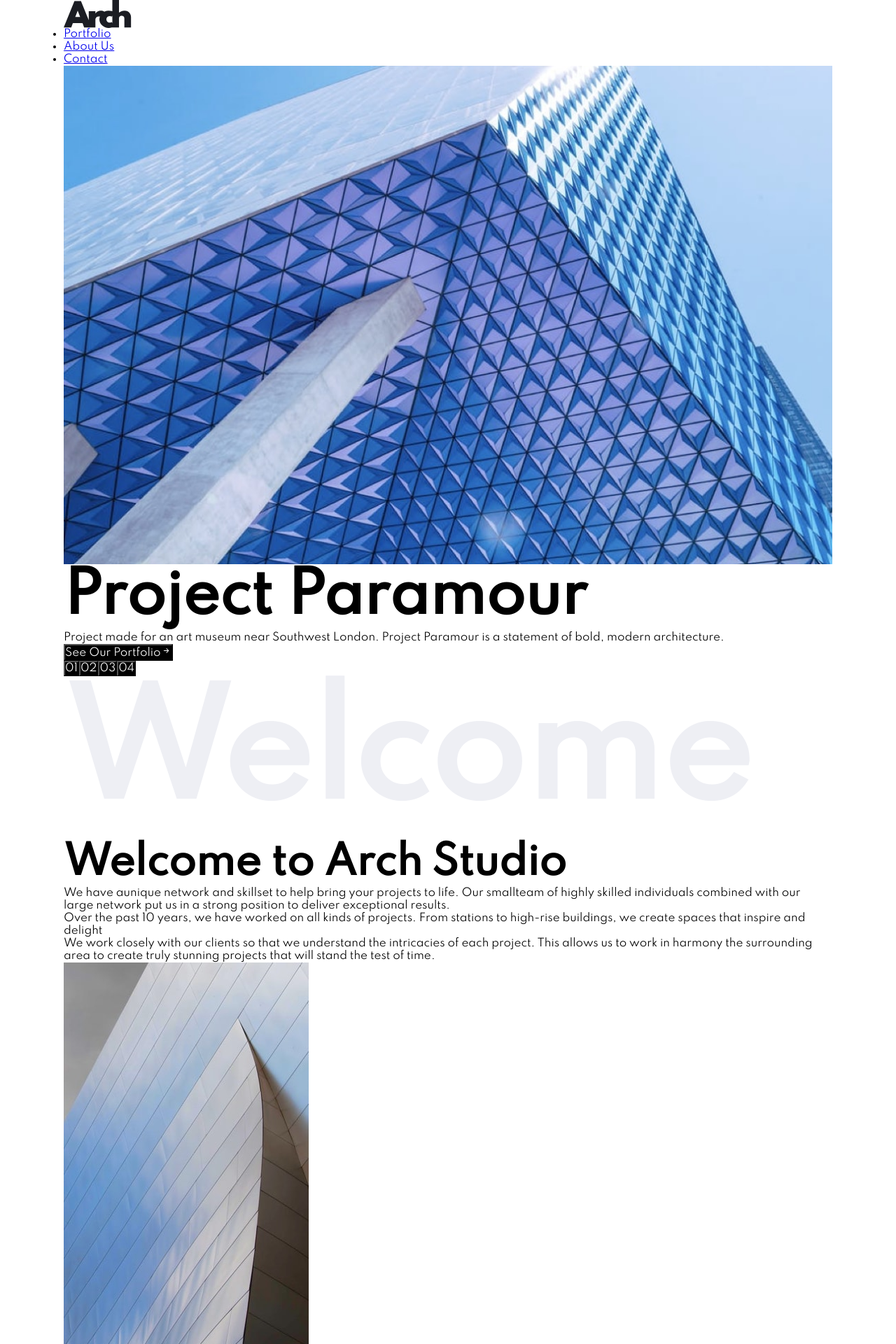
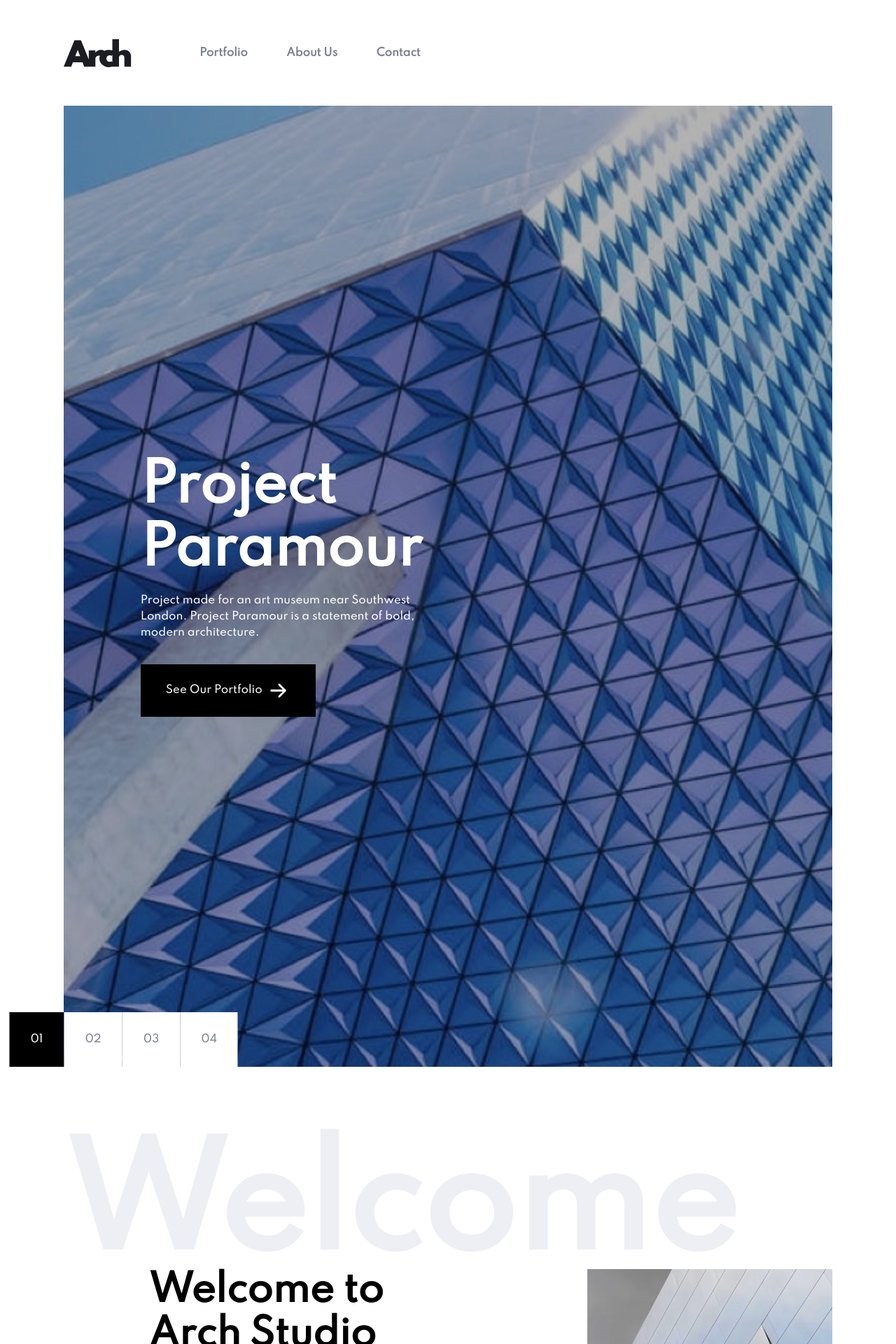
Before and after one commit to Kl3va/arch-studio, a React (Create React App) app: page / in a window 1280 px wide. Shown: the top 1920 px of the page at 70% size. Built offline with nearby package versions, Linux system fonts and the light colour scheme.

Commit message:
updated home.js

```diff
--- a/src/data/homeData/homeData.js
+++ b/src/data/homeData/homeData.js
@@ -96,7 +96,7 @@ export const subHeader = {
 };
 
 export const about = {
-  heading: "Small team, big ideas",
+  heading: "Small team,big ideas",
   btnText: "About Us",
   desktopImg: teamDesktop,
   tabletImg: teamTablet,
--- a/src/pages/home/Featured.js
+++ b/src/pages/home/Featured.js
@@ -28,9 +28,9 @@ const Featured = ({ heading, btnText, subContents }) => {
               return (
                 <div key={index} className="featured-content">
                   <picture className="featured-content__img">
-                    <source media="(max-width: 573px)" srcSet={imgTablet} />
-                    <source media="(max-width: 375px)" srcSet={imgMobile} />
-                    <img loading="lazy" src={imgDesktop} alt="portfolio" />
+                    <source media="(min-width: 573px)" srcSet={imgDesktop} />
+                    <source media="(min-width: 375px)" srcSet={imgTablet} />
+                    <img loading="lazy" src={imgMobile} alt="portfolio" />
                   </picture>
                   <p className="featured-content__text">{headingLarge}</p>
                   <div className="featured-subcontent">
--- a/src/pages/home/Header.js
+++ b/src/pages/home/Header.js
@@ -10,22 +10,42 @@ const Header = ({ btnText, btnGroupText, mainContents }) => {
 
   return (
     <header className="header">
-      <div className="main-header">
-        <picture className="header-image">
-          <source media="(max-width: 573px)" srcSet={tabletImg} />
-          <source media="(max-width: 375px)" srcSet={mobileImg} />
-          <img loading="lazy" src={desktopImg} alt="project" />
+      <div className="main-header packed">
+        <picture className="header-picture">
+          <source media="(min-width: 573px)" srcSet={desktopImg} />
+          <source media="(min-width: 375px)" srcSet={tabletImg} />
+          <img
+            loading="lazy"
+            src={mobileImg}
+            alt="project"
+            className="header-img"
+          />
         </picture>
-        <div>
+        <div className="heading-contents">
           <h1 className="heading-medium">{heading}</h1>
           <p className="text-secondary">{paragraph}</p>
           <Button className="btn-large" text={btnText}>
-            <BsArrowRightShort />
+            <BsArrowRightShort className="icon-arrow" />
           </Button>
         </div>
+        <div className="blank"></div>
         <div className="tab-btns">
           {btnGroupText.map((btn, index) => {
-            return <Button key={index} className="btn-small" text={btn} />;
+            return (
+              /* <Button
+                key={index}
+                className="btn-small"
+                text={btn}
+                onClick={() => setValue(index)}
+              /> */
+              <button
+                className="btn-small"
+                key={index}
+                onClick={() => setValue(index)}
+              >
+                {btn}
+              </button>
+            );
           })}
         </div>
       </div>
--- a/src/pages/home/HomeAbout.js
+++ b/src/pages/home/HomeAbout.js
@@ -5,16 +5,22 @@ import { BsArrowRightShort } from "react-icons/bs";
 const HomeAbout = ({ heading, btnText, desktopImg, tabletImg, mobileImg }) => {
   return (
     <section className="section">
-      <div className="home-about">
-        <picture className="home-about__image">
-          <source media="(max-width: 573px)" srcSet={tabletImg} />
-          <source media="(max-width: 375px)" srcSet={mobileImg} />
-          <img loading="lazy" src={desktopImg} alt="small ideas" />
+      <div className="home-about packed">
+        <picture className="home-about__picture">
+          <source media="(min-width: 573px)" srcSet={desktopImg} />
+          <source media="(min-width: 375px)" srcSet={tabletImg} />
+          <img
+            loading="lazy"
+            src={mobileImg}
+            alt="small ideas"
+            className="home-about__img"
+          />
         </picture>
+        <div className="blank"></div>
         <div className="home-about__content">
-          <h2 className="heading-small">{heading}</h2>
-          <Button className="btn-small" text={btnText}>
-            <BsArrowRightShort />
+          <h2 className="home-about__heading">{heading}</h2>
+          <Button className="btn-large" text={btnText}>
+            <BsArrowRightShort className="icon-arrow" />
           </Button>
         </div>
       </div>
--- a/src/pages/home/Navbar.js
+++ b/src/pages/home/Navbar.js
@@ -1,12 +1,16 @@
 import React from "react";
 import Navlinks from "./Navlinks";
+import { Link } from "react-router-dom";
 
 //Navigation Component
 const Navbar = ({ logo, navigation }) => {
   return (
-    <nav>
+    <nav className="nav">
       <div className="nav__logo">
-        <img src={logo} alt="logo" />
+        <Link to="/">
+          <img src={logo} alt="logo" />
+        </Link>
+        {/*<img src={logo} alt="logo" />*/}
       </div>
       <Navlinks navigation={navigation} link="nav__link" items="nav__items" />
     </nav>
--- a/src/pages/home/Welcome.js
+++ b/src/pages/home/Welcome.js
@@ -2,11 +2,11 @@ import React from "react";
 
 const Welcome = ({ headingLarge, headingSmall, texts, img }) => {
   return (
-    <section className="section">
+    <section className="section section--welcome">
       <div className="welcome">
-        <h1 className="heading-large">{headingLarge}</h1>
-        <div>
-          <h2 className="heading-small">{headingSmall}</h2>
+        <h1 className="heading-large welcome__heading">{headingLarge}</h1>
+        <div className="welcome__contents">
+          <h2 className="heading-small welcome-subheading">{headingSmall}</h2>
           <div className="welcome-text">
             {texts.map((text, index) => {
               return (
@@ -17,7 +17,7 @@ const Welcome = ({ headingLarge, headingSmall, texts, img }) => {
             })}
           </div>
         </div>
-        <div>
+        <div className="welcome__img">
           <img loading="lazy" src={img} alt="welcome" />
         </div>
       </div>
--- a/src/sass/_base.scss
+++ b/src/sass/_base.scss
@@ -13,29 +13,44 @@ $red: rgb(223, 86, 86);
 $font-secondary: "Spartan", sans-serif;
 
 //Breakpoints
+$breakpoint-large: 78.5em;
+$breakpoint-small: 33.88em;
+
+//MIXINS
+@mixin imagestyle {
+  width: 100%;
+  object-fit: cover;
+  z-index: 1;
+}
 
 //Typography
 .heading-large {
   //font-size: Clamp(5rem, calc(7vw + 1rem), 13rem);
-  font-size: calc(Clamp(5rem, 15vw + 1rem, 13rem));
+  font-size: clamp(4.8rem, calc(14vw + 0.8rem), 12.8rem);
   color: $very-light-grey;
   font-weight: 700;
 }
 
 .heading-medium {
-  // font-size: calc(Clamp(3.2rem, 7vw + 1rem, 5.33rem);
-  font-size: 5.33rem;
+  font-size: clamp(3rem, calc(8vw + 0.5rem), 5rem);
+  color: $color-primary;
+  font-weight: 700;
+  margin-bottom: 1rem;
+}
+
+h2 {
+  font-size: clamp(2.4rem, calc(5vw + 0.5rem), 3.5rem);
+  //font-size: 2.5rem;
   font-weight: 700;
 }
 
-.heading-small {
-  font-size: 3.73rem;
+h3 {
+  font-size: 1rem;
   font-weight: 700;
 }
 
-.heading-smallest {
-  font-size: 1.2rem;
-  font-weight: 700;
+p {
+  line-height: 1.56rem;
 }
 
 *,
@@ -68,26 +83,50 @@ picture {
 .btn-large {
   background-color: black;
   color: white;
+  //width: 16.8rem;
+  //height: 4.8rem;
+  padding: 1rem 2.1rem 1rem 2.4rem;
+  border: none;
+  text-align: center;
+
+  display: flex;
+  align-items: center;
+  justify-content: space-evenly;
+  transition: all ease 0.2s;
+
+  &:hover {
+    background-color: $dark-grey;
+  }
 }
 
 .btn-small {
   background-color: black;
   color: white;
+  padding: 2rem;
+  //width: 5.33rem;
+  //aspect-ratio: 1 / 1;
+  border: none;
+}
+
+.icon-arrow {
+  font-size: 3rem;
+  display: inline-block;
 }
 
 body {
   background-color: $color-primary;
   font-family: $font-secondary;
   line-height: 1.2;
+  font-weight: 500;
 }
 
 .container {
   display: grid;
   grid-template-rows: auto;
   grid-template-columns:
-    [full-start] minmax(2rem, 1fr) [center-start]
+    [full-start] minmax(6rem, 1fr) [center-start]
     repeat(12, [column-start] minmax(0, 6.1rem) [column-end])
-    [center-end] minmax(2rem, 1fr) [full-end];
+    [center-end] minmax(6rem, 1fr) [full-end];
 
   & > * {
     grid-column: center-start / center-end;
--- a/src/sass/_home.scss
+++ b/src/sass/_home.scss
@@ -1,4 +1,167 @@
-.header {
-  grid-column: column-start / column-end;
-  // grid-row: auto;
+//NAVIGATION LINKS
+@import "base";
+
+.nav {
+  display: flex;
+  gap: Max(5.25rem, calc(7vw + 0.5rem));
+  padding: 3.7rem 0;
+
+  &__logo {
+    flex: 0 auto;
+  }
+
+  &__link {
+    flex: 1 1 80%;
+    display: flex;
+    gap: 3.7rem;
+    align-items: center;
+
+    @media only screen and (max-width: $breakpoint-small) {
+      display: none;
+    }
+  }
+
+  &__items {
+    list-style: none;
+
+    & a {
+      text-decoration: none;
+      font-weight: 700;
+      display: block;
+      color: $medium-grey;
+      transition: color ease-in 0.2s;
+
+      &:hover {
+        color: $very-dark-blue;
+      }
+    }
+  }
 }
+
+//HEADER SECTION
+
+.packed {
+  display: grid;
+
+  & > * {
+    grid-column: 1 / 2;
+    grid-row: 1 / 2;
+  }
+}
+
+.header-img {
+  /*width: 100%;
+  object-fit: cover;
+  z-index: 1;
+  aspect-ratio: 1 / 1.25; */
+  @include imagestyle;
+  aspect-ratio: 1 / 1.25;
+}
+
+.heading-contents {
+  max-width: 36.9rem;
+  z-index: 10;
+  height: fit-content;
+  align-self: center;
+  margin-left: 10%;
+}
+
+.text-secondary {
+  color: $color-primary;
+  max-width: 35ch;
+  margin-bottom: 2.2rem;
+}
+
+.blank {
+  background-color: #000;
+  mix-blend-mode: normal;
+  opacity: 0.3;
+  z-index: 2;
+}
+
+.tab-btns {
+  display: none;
+  z-index: 100;
+  align-self: end;
+  transform: translateX(-5.17rem);
+
+  @media only screen and (min-width: $breakpoint-large) {
+    display: block;
+  }
+
+  & > *:not(:first-child) {
+    background-color: $color-primary;
+    color: $medium-grey;
+
+    &:hover {
+      background-color: $very-light-grey;
+    }
+  }
+}
+
+//WELCOME SECTION
+.section--welcome {
+  margin-block: 4rem 6.9rem;
+}
+
+.welcome {
+  display: grid;
+  grid-template-columns: 1fr 1fr;
+  grid-template-rows: auto auto;
+  grid-column-gap: 1rem;
+
+  &__heading {
+    grid-column: 1 / -1;
+    grid-row: 1 / 2;
+
+    transform: translateY(2rem);
+
+    @media only screen and (max-width: $breakpoint-small) {
+      display: none;
+    }
+  }
+
+  &__contents {
+    grid-column: 1 / 2;
+    grid-row: 2 / 3;
+    justify-self: end;
+
+    max-width: 28rem;
+
+    & .welcome-subheading {
+      margin-bottom: 2.5rem;
+    }
+
+    & .welcome-text {
+      & > *:not(:last-child) {
+        margin-bottom: 1.5rem;
+      }
+    }
+  }
+
+  &__img {
+    grid-column: 2 / 3;
+    grid-row: 2 / 3;
+
+    justify-self: end;
+  }
+}
+
+//HOME-ABOUT SECTION
+.home-about {
+  &__img {
+    @include imagestyle;
+    height: 35rem;
+  }
+
+  &__content {
+    max-width: 26.8rem;
+    height: fit-content;
+    z-index: 5;
+  }
+
+  &__heading {
+    color: $color-primary;
+    width: 19rem;
+  }
+}
```
